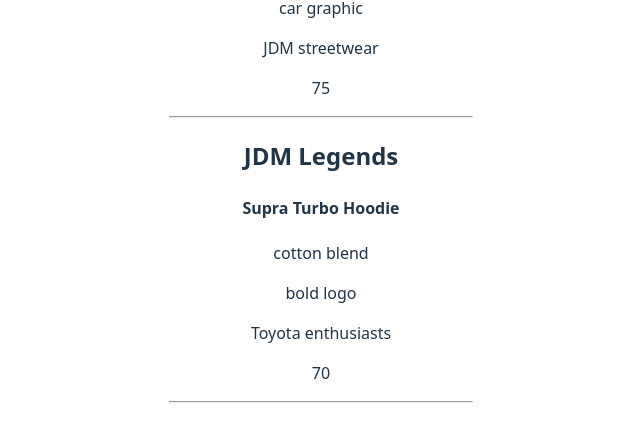
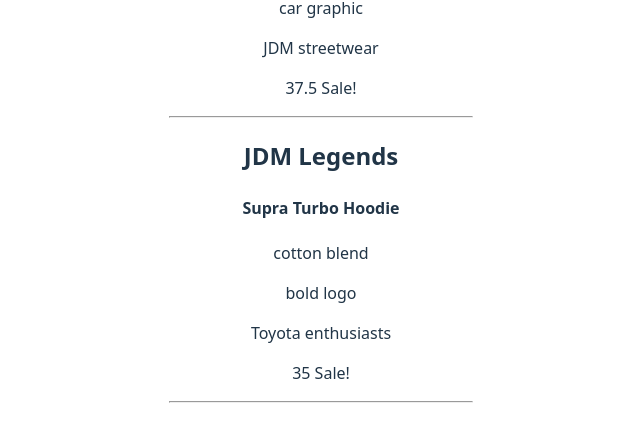
Before and after one commit to JesseChum/PairProgramDynamics, a React (Vite) app: page / in a window 1280 px wide. Shown: the part 222-652 px from the top of the page, without its empty margins (319-959 px from the left). Built offline with nearby package versions, Linux system fonts and the light colour scheme.

Commit message:
Dynamic Price

```diff
--- a/src/assets/components/Card.jsx
+++ b/src/assets/components/Card.jsx
@@ -1,6 +1,11 @@
 import React from "react";
 
 export default function Card({ item }) {
+    let price = item.price_usd
+    if(price >= 70){
+        price = price / 2
+        price += " Sale!"
+    }
 
     return (
         <div>
@@ -9,7 +14,7 @@
         <p>{item.material}</p>
         <p>{item.style}</p>
         <p>{item.culture}</p>
-      <p>{item.price_usd}</p>
+        <p>{price}</p>
         <hr/>
         </div>
     );
```
Lines whose indentation alone changed are shown as unchanged.
